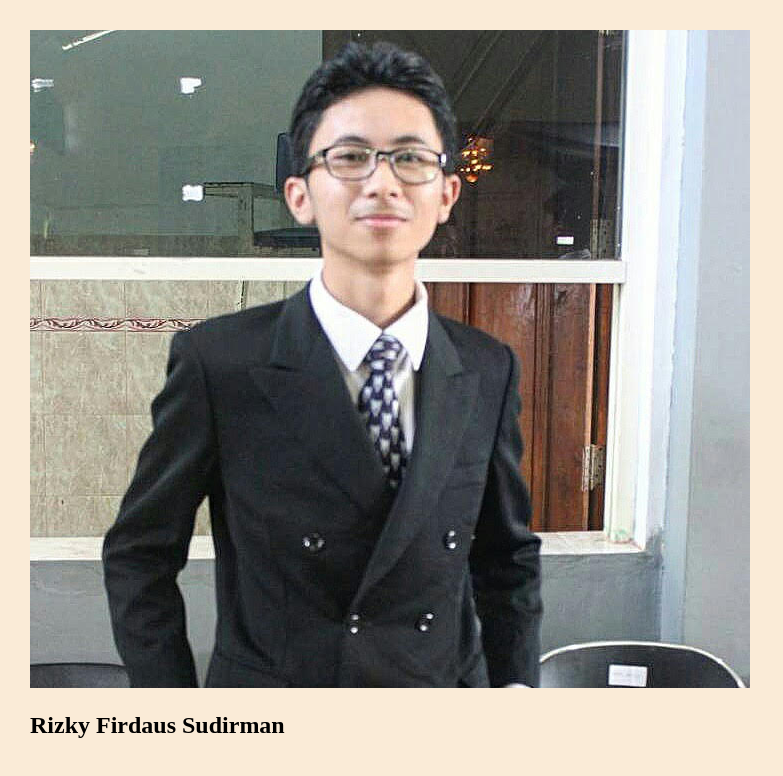
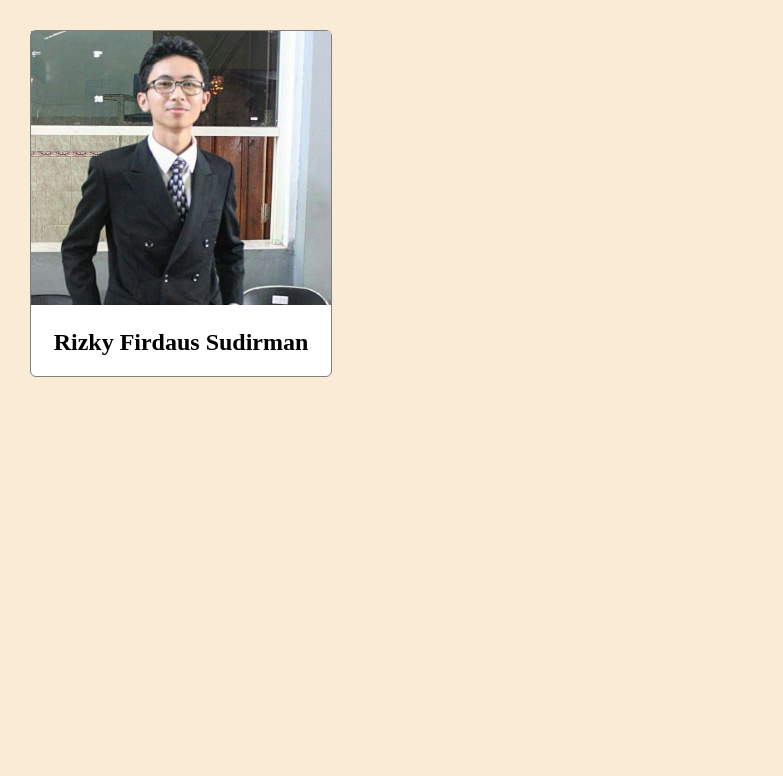
Before and after one commit to RizkyfKerja/7-mei, a plain HTML site: page index.html in a window 1280 px wide. Shown: the top 776 px of the page, without its empty margins (0-783 px from the left). Drawn offline with Linux system fonts and the light colour scheme.

Commit message:
adding markup for index

```diff
--- a/index.html
+++ b/index.html
@@ -4,9 +4,9 @@
     <link rel="stylesheet" href="style.css">
 </head>
 <body>
-    <div>
-        <img src="images/uwu.jpg" alt="profile-image">
-        <h2>Rizky Firdaus Sudirman</h2>
+    <div id="profile-container">
+        <img id="profile-image" src="images/uwu.jpg" alt="profile-image">
+        <h2 id="profile-name">Rizky Firdaus Sudirman</h2>
     </div>
 </body>
 </html>
```
